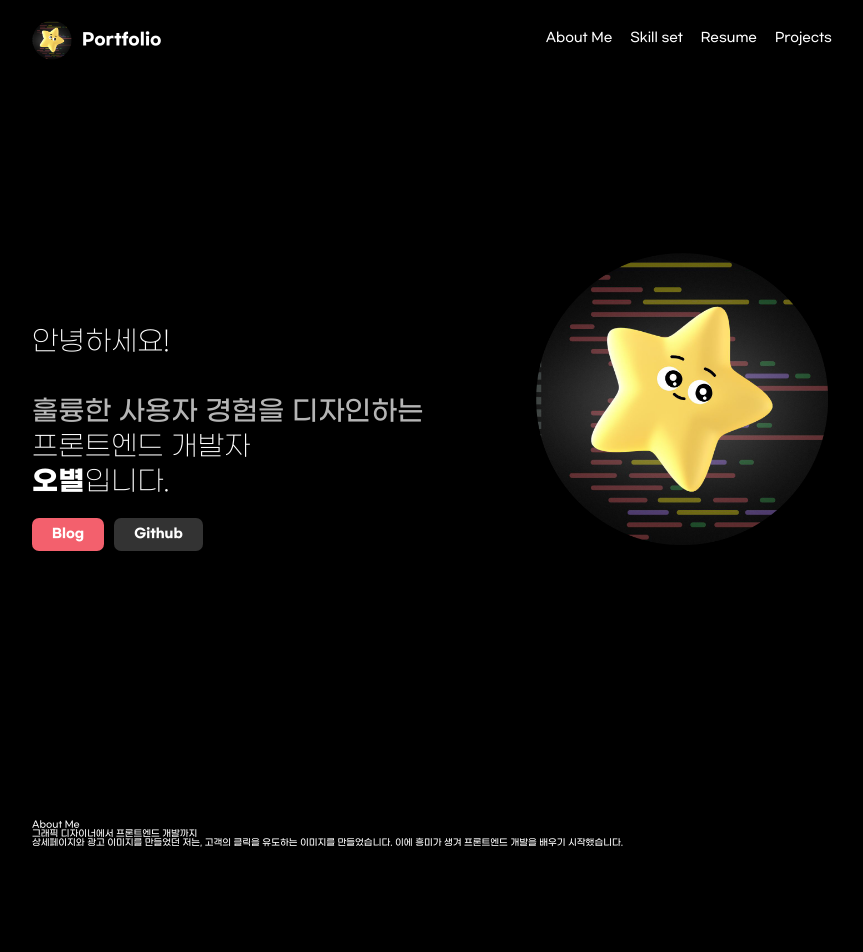
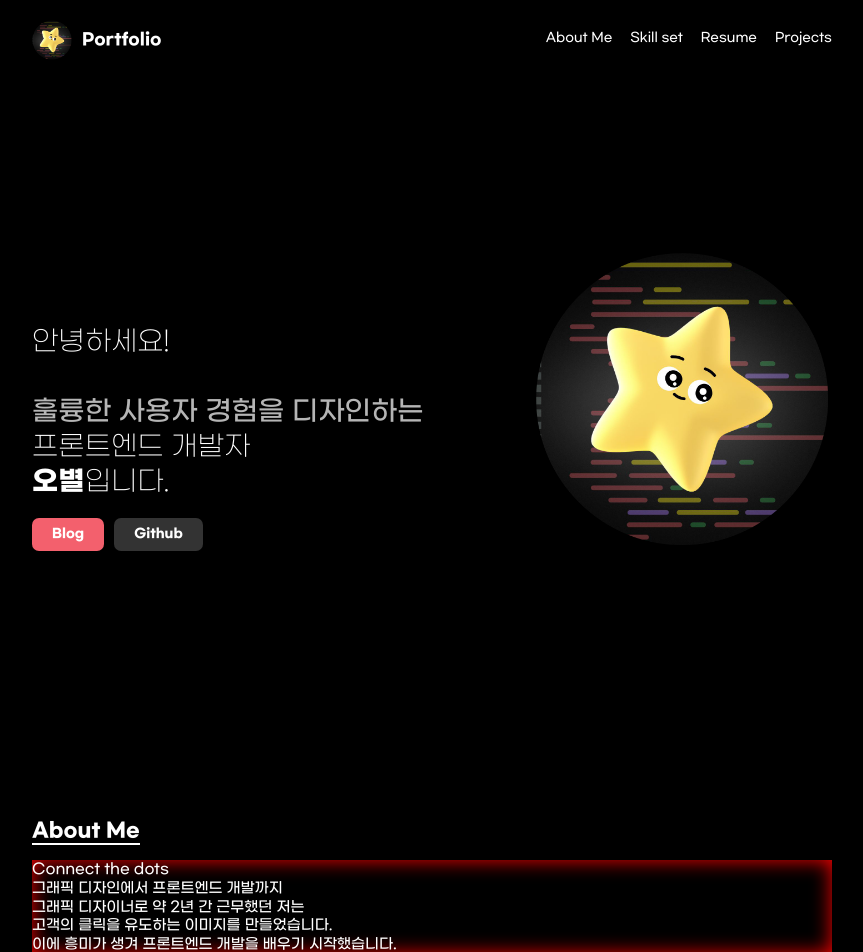
Before and after one commit to loeybho/Portfolio, a React (Vite) app: page / in a window 1280 px wide. Shown: the top 952 px of the page, without its empty margins (208-1071 px from the left). Built offline with nearby package versions, Linux system fonts and the light colour scheme.

Commit message:
Feat. AboutME 추가

```diff
--- a/src/pages/AboutMe.jsx
+++ b/src/pages/AboutMe.jsx
@@ -10,21 +10,53 @@ const Wrapper = styled.div`
     max-width: 800px;
     margin: 0 auto;
   }
+
+  .category {
+    font-size: 2.2rem;
+    border-radius: 10px;
+    font-weight: 700;
+    position: relative;
+    display: inline;
+
+    &::after {
+      content: "";
+      position: absolute;
+      left: 0;
+      bottom: -5px;
+      width: 100%;
+      height: 2px;
+      background-color: white;
+    }
+  }
+
+  .contents {
+    margin-top: 20px;
+    box-shadow: inset 0 0 20px red;
+    font-size: 1.6rem;
+    line-height: 1.285;
+  }
 `;
 
 function AboutMe() {
   return (
+    <>
       <Wrapper>
         <div className="all-wrapper">
-        <h1>About Me</h1>
-        <h2>그래픽 디자이너에서 프론트엔드 개발까지</h2>
+          <h1 className="category">About Me</h1>
+          <div className="contents">
+            <p>Connect the dots</p>
+            <h2>그래픽 디자인에서 프론트엔드 개발까지</h2>
             <p>
-          상세페이지와 광고 이미지를 만들었던 저는, 고객의 클릭을 유도하는
-          이미지를 만들었습니다. 이에 흥미가 생겨 프론트엔드 개발을 배우기
-          시작했습니다.
+              그래픽 디자이너로 약 2년 간 근무했던 저는
+              <br />
+              고객의 클릭을 유도하는 이미지를 만들었습니다.
+              <br />
+              이에 흥미가 생겨 프론트엔드 개발을 배우기 시작했습니다.
             </p>
           </div>
+        </div>
       </Wrapper>
+    </>
   );
 }
 
```
Lines whose indentation alone changed are shown as unchanged.
